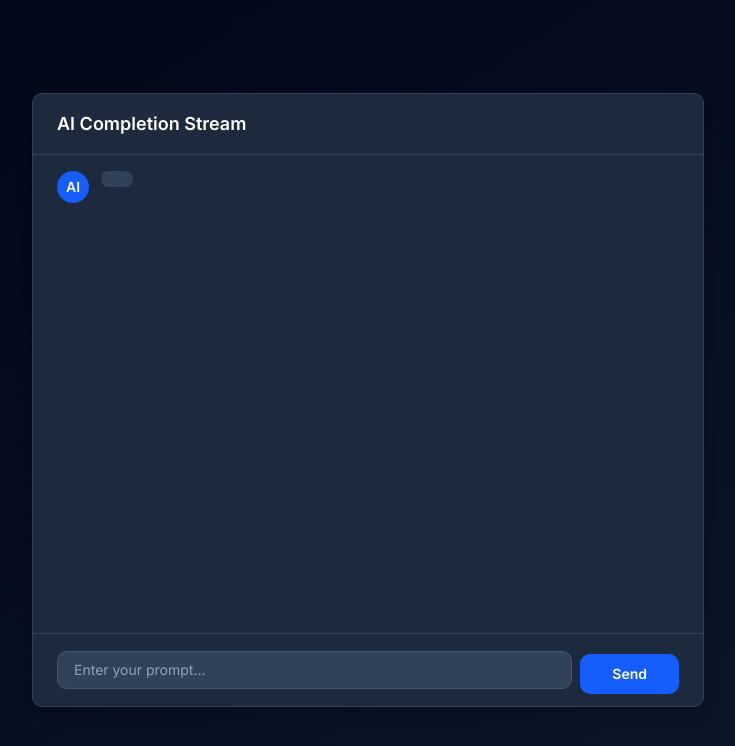
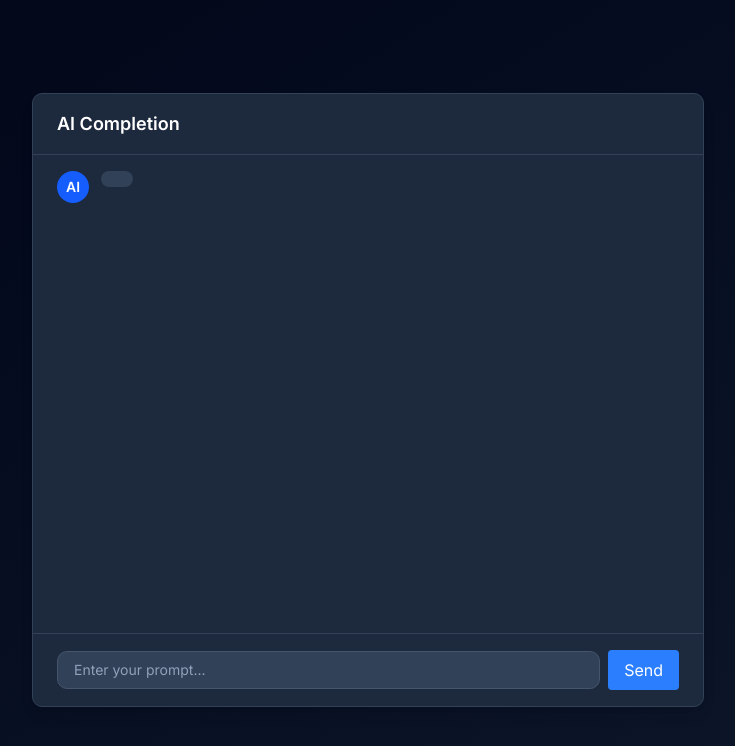
Before and after one commit to PrithiviPM2580/ai-sdk, a Next.js app: page / in a window 1280 px wide. Shown: the top 746 px of the page, without its empty margins (272-1007 px from the left). Built offline with nearby package versions, Linux system fonts and the light colour scheme.

Commit message:
feat: replace Stream component with Chat component in main page

```diff
--- a/app/page.tsx
+++ b/app/page.tsx
@@ -1,5 +1,5 @@
-import Stream from "@/components/stream/page"
+import Chat from "@/components/chat/page"
 
 export default function Page() {
-  return <Stream />
+  return <Chat />
 }
```
